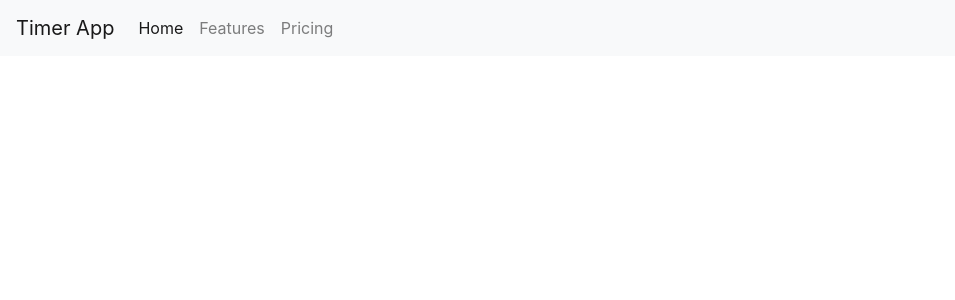
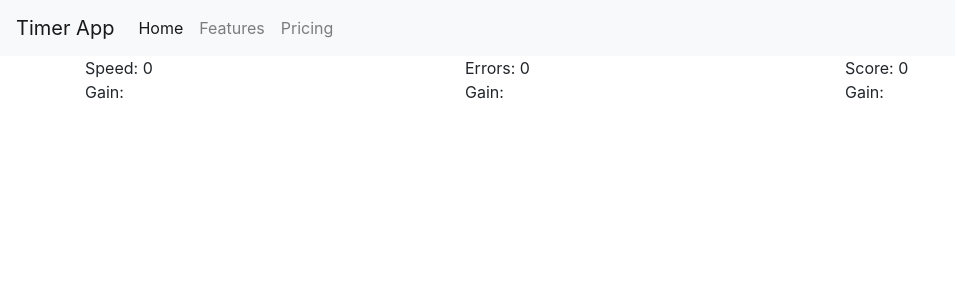
Before and after one commit to IzzyBeraja/Time-Manager-FrontEnd, a React (Create React App) app: page / in a window 1280 px wide. Shown: the top 300 px of the page, without its empty margins (0-955 px from the left). Built offline with nearby package versions, Linux system fonts and the light colour scheme.

Commit message:
Created basis for TestStats component 🔢

```diff
--- a/src/components/TestStats.tsx
+++ b/src/components/TestStats.tsx
@@ -1,9 +1,26 @@
 import React from "react";
 
-interface Props {}
+interface Props {
+  speed: number;
+  errors: number;
+  score: number;
+}
 
-const TestStats = () => {
-  return <div></div>;
+const TestStats: React.FC<Props> = ({ speed, errors, score }) => {
+  return (
+    <div className="container">
+      <div className="row">
+        <div className="col-lg">Speed: {speed}</div>
+        <div className="col-lg">Errors: {errors}</div>
+        <div className="col-lg">Score: {score}</div>
+      </div>
+      <div className="row">
+        <div className="col-lg">Gain: </div>
+        <div className="col-lg">Gain:</div>
+        <div className="col-lg">Gain:</div>
+      </div>
+    </div>
+  );
 };
 
 export default TestStats;
--- a/src/components/TypeTest.tsx
+++ b/src/components/TypeTest.tsx
@@ -14,7 +14,7 @@ const TypeTest: React.FC<Props> = () => {
 
   return (
     <>
-      <TestStats />
+      <TestStats speed={speed} errors={errors} score={score} />
       <Lesson />
       <Settings />
       <Test />
```
